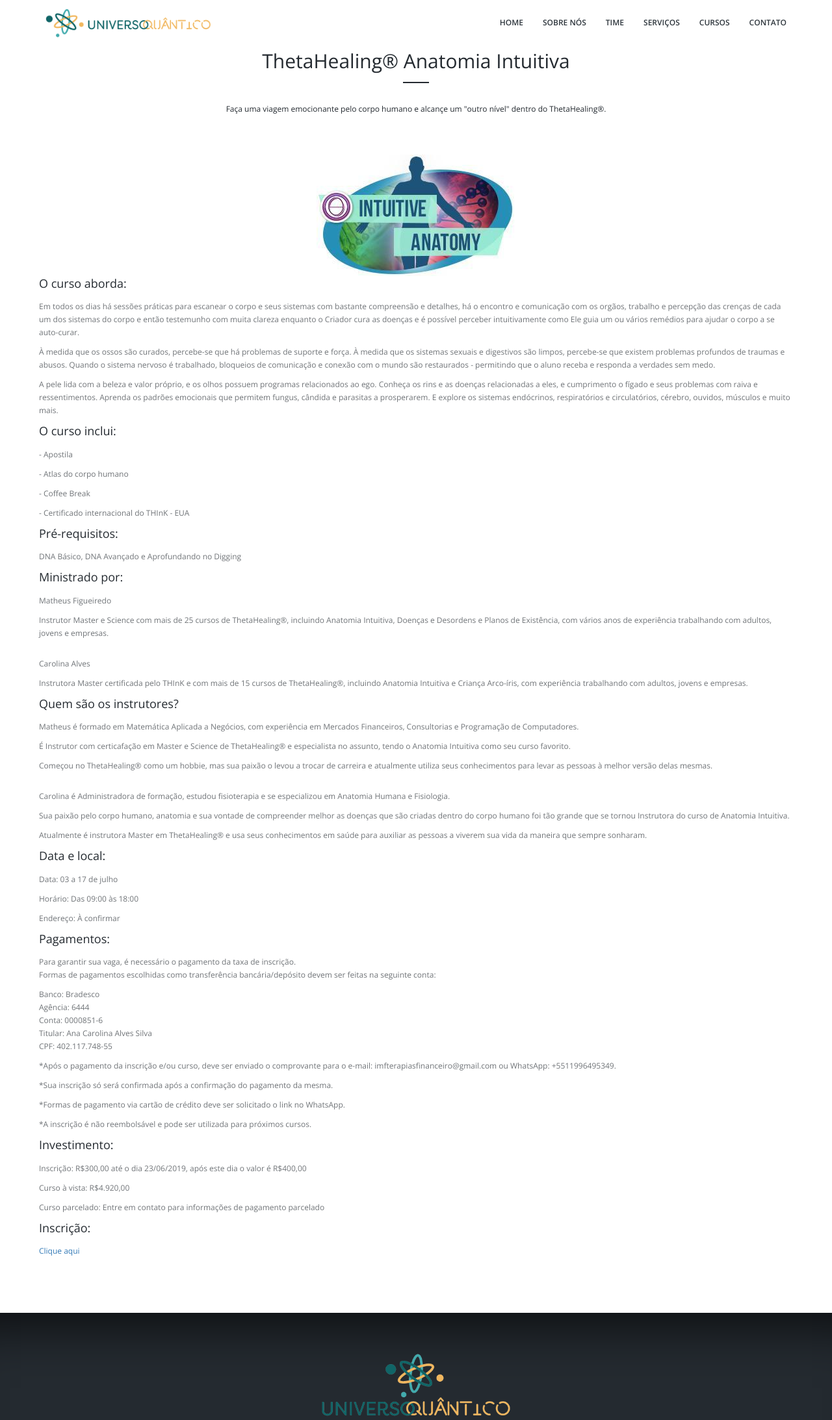
After one commit to matheusimf/imf-site, a Django app: page /seminars/anatomia-intuitiva/ in a window 1280 px wide. The commit adds this page. Shown: the top 2186 px of the page at 65% size. Run offline with Django 3.2, Linux system fonts and the light colour scheme; some libraries are stand-ins or nearby versions.

Commit message:
Adding Intuitive Anatomy

```diff
--- a/src/core/templates/core/home.html
+++ b/src/core/templates/core/home.html
@@ -60,7 +60,7 @@
                                 <h4 class="title">{% trans 'Anatomia Intuitiva - ThetaHealing®' %}</h4>
                                 <p class="desc">{% trans 'Data: 03 a 17 de Julho' %}</p>
                                 <p class="desc">{% trans 'Local: São Paulo/SP' %}</p>
-                                <p class="desc">{% trans 'Saiba mais' %}</p>
+                                <p class="desc"><a href="{% url 'seminars:intuitive-anatomy' %}">{% trans 'Saiba mais' %}</p></a>
                             </div>
                         </div>
                     </div>
--- a/src/seminars/templates/seminars/base-seminars.html
+++ b/src/seminars/templates/seminars/base-seminars.html
@@ -33,7 +33,7 @@
                 <div class="row">
                     <h4>Ministrado por:</h4>
                     <p>Carolina Alves</p>
-                    <p>Instrutora Master certificada pelo THInK e com mais de 15 cursos de ThetaHealing®, incluindo Anatomia Intuitiva e Criança Arco-íris, com 1 ano de experiência trabalhando com adultos, jovens e meio corporativo.</p>
+                    <p>Instrutora Master certificada pelo THInK e com mais de 15 cursos de ThetaHealing®, incluindo Anatomia Intuitiva e Criança Arco-íris, com 1 ano de experiência trabalhando com adultos, jovens e empresas.</p>
                 </div>
                 <div class="row">
                     <h4>Quem sou eu?</h4>
@@ -62,6 +62,7 @@
                     <p>Matheus Figueiredo</p>
                 </div>
                 {% endblock matheus_instructor %}
+                {% block both_instructors %}{% endblock both_instructors %}
                 <div class="row">
                     <h4>Data e local:</h4>
                     <p>Data: {% block seminar_date %}{% endblock seminar_date %}</p>
--- /dev/null
+++ b/src/seminars/templates/seminars/intuitive-anatomy.html
@@ -0,0 +1,69 @@
+{% extends "seminars/base-seminars.html" %}
+{% load i18n %}
+{% load static from staticfiles %}
+
+                {% block seminar_title %}
+                    {% trans 'ThetaHealing® Anatomia Intuitiva' %}
+                {% endblock seminar_title %}
+
+                {% block seminar_subtitle %}
+                    {% trans 'Faça uma viagem emocionante pelo corpo humano e alcançe um "outro nível" dentro do ThetaHealing®.' %}
+                {% endblock seminar_subtitle %}
+
+                {% block seminar_image %}
+                    {% static 'core/img/intuitive-anatomy.png' %}
+                {% endblock seminar_image %}
+                {% block seminar_image_description %}
+                    {% trans 'Anatomia Intuitiva - ThetaHealing' %}
+                {% endblock seminar_image_description %}
+
+                {% block seminar_content %}
+                    <p>Em todos os dias há sessões práticas para escanear o corpo e seus sistemas com bastante compreensão e detalhes, há o encontro e comunicação com os orgãos, trabalho e percepção das crenças de cada um dos sistemas do corpo e então testemunho com muita clareza enquanto o Criador cura as doenças e é possível perceber intuitivamente como Ele guia um ou vários remédios para ajudar o corpo a se auto-curar.</p>
+                    <p>À medida que os ossos são curados, percebe-se que há problemas de suporte e força. À medida que os sistemas sexuais e digestivos são limpos, percebe-se que existem problemas profundos de traumas e abusos. Quando o sistema nervoso é trabalhado, bloqueios de comunicação e conexão com o mundo são restaurados - permitindo que o aluno receba e responda a verdades sem medo.</p>
+                    <p>A pele lida com a beleza e valor próprio, e os olhos possuem programas relacionados ao ego. Conheça os rins e as doenças relacionadas a eles, e cumprimento o fígado e seus problemas com raiva e ressentimentos. Aprenda os padrões emocionais que permitem fungus, cândida e parasitas a prosperarem. E explore os sistemas endócrinos, respiratórios e circulatórios, cérebro, ouvidos, músculos e muito mais.</p>
+                {% endblock seminar_content %}
+
+                {% block seminar_material %}
+                    <p>- Apostila</p>
+                    <p>- Atlas do corpo humano</p>
+                    <p>- Coffee Break</p>
+                    <p>- Certificado internacional do THInK - EUA</p>
+                {% endblock seminar_material %}
+
+                {% block seminar_prereq%}
+                    <p>DNA Básico, DNA Avançado e Aprofundando no Digging</p>
+                {% endblock seminar_prereq%}
+
+                {% comment %}-- Here goes the name of the instructors whom won't gonna teach the seminar -- {% endcomment %}
+                {% block carol_instructor %}{% endblock carol_instructor %}
+                {% block matheus_instructor %}{% endblock matheus_instructor %}
+
+                {% block both_instructors %}
+                <div class="row">
+                    <h4>Ministrado por:</h4>
+                    <p>Matheus Figueiredo</p>
+                    <p>Instrutor Master e Science com mais de 25 cursos de ThetaHealing®, incluindo Anatomia Intuitiva, Doenças e Desordens e Planos de Existência, com vários anos de experiência trabalhando com adultos, jovens e empresas.</p>
+                    <br />
+                    <p>Carolina Alves</p>
+                    <p>Instrutora Master certificada pelo THInK e com mais de 15 cursos de ThetaHealing®, incluindo Anatomia Intuitiva e Criança Arco-íris, com experiência trabalhando com adultos, jovens e empresas.</p>
+                </div>
+                <div class="row">
+                    <h4>Quem são os instrutores?</h4>
+                    <p>Matheus é formado em Matemática Aplicada a Negócios, com experiência em Mercados Financeiros, Consultorias e Programação de Computadores.</p>
+                    <p>É Instrutor com certicafação em Master e Science de ThetaHealing® e especialista no assunto, tendo o Anatomia Intuitiva como seu curso favorito.</p>
+                    <p>Começou no ThetaHealing® como um hobbie, mas sua paixão o levou a trocar de carreira e atualmente utiliza seus conhecimentos para levar as pessoas à melhor versão delas mesmas.</p>
+                    <br />
+                    <p>Carolina é Administradora de formação, estudou fisioterapia e se especializou em Anatomia Humana e Fisiologia.</p>
+                    <p>Sua paixão pelo corpo humano, anatomia e sua vontade de compreender melhor as doenças que são criadas dentro do corpo humano foi tão grande que se tornou Instrutora do curso de Anatomia Intuitiva.</p>
+                    <p>Atualmente é instrutora Master em ThetaHealing® e usa seus conhecimentos em saúde para auxiliar as pessoas a viverem sua vida da maneira que sempre sonharam.</p>
+                </div>
+                {% endblock both_instructors %}
+
+                {% block seminar_date %}03 a 17 de julho{% endblock seminar_date %}
+                {% block seminar_time %}Das 09:00 às 18:00{% endblock seminar_time %}
+                {% block seminar_location %}À confirmar{% endblock seminar_location %}
+
+                {% block seminar_inscription %}R$300,00 até o dia 23/06/2019, após este dia o valor é R$400,00{% endblock seminar_inscription %}
+                {% block seminar_price %}R$4.920,00{% endblock seminar_price %}
+
+                {% block seminar_url %}<a href='http://bit.ly/anatomiaimfsp' target="_blank" >Clique aqui</a></p>{% endblock seminar_url %}
--- a/src/seminars/templates/seminars/seminars.html
+++ b/src/seminars/templates/seminars/seminars.html
@@ -172,7 +172,7 @@
                         <!-- begin work -->
                         <div class="work">
                             <div class="image">
-                                <a href=""><img src="{% static 'core/img/intuitive-anatomy.png' %}" alt="{% trans 'Anatomia Intuitiva - ThetaHealing' %}" /></a>
+                                <a href="{% url 'seminars:intuitive-anatomy' %}"><img src="{% static 'core/img/intuitive-anatomy.png' %}" alt="{% trans 'Anatomia Intuitiva - ThetaHealing' %}" /></a>
                             </div>
                             <div class="desc">
                                 <span class="desc-title">{% trans 'Anatomia Intuitiva' %}</span>
--- a/src/seminars/urls.py
+++ b/src/seminars/urls.py
@@ -1,10 +1,12 @@
 from django.urls import include, path, re_path
 
-from .views import Seminars, BasicDNASeminar, AdvancedDNASeminar, YouAndCreatorSeminar
+from .views import (Seminars, BasicDNASeminar, AdvancedDNASeminar, YouAndCreatorSeminar,
+                    IntuitiveAnatomySeminar)
 
 urlpatterns = [
     re_path(r'^$', Seminars.as_view(), name='seminars'),
     path('dna-basico/', BasicDNASeminar.as_view(), name='basic-dna'),
     path('dna-avancado/', AdvancedDNASeminar.as_view(), name='advanced-dna'),
     path('voce-e-o-criador/', YouAndCreatorSeminar.as_view(), name='you-and-creator'),
+    path('anatomia-intuitiva/', IntuitiveAnatomySeminar.as_view(), name='intuitive-anatomy'),
 ]
--- a/src/seminars/views.py
+++ b/src/seminars/views.py
@@ -25,3 +25,6 @@ class AdvancedDNASeminar(BaseSeminar):
 
 class YouAndCreatorSeminar(BaseSeminar):
     template_name = 'seminars/you-and-creator.html'
+
+class IntuitiveAnatomySeminar(BaseSeminar):
+    template_name = 'seminars/intuitive-anatomy.html'
```
